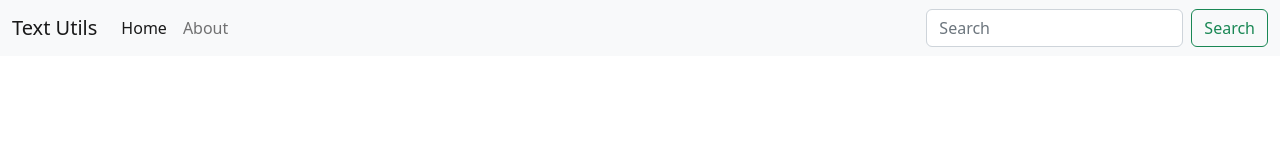
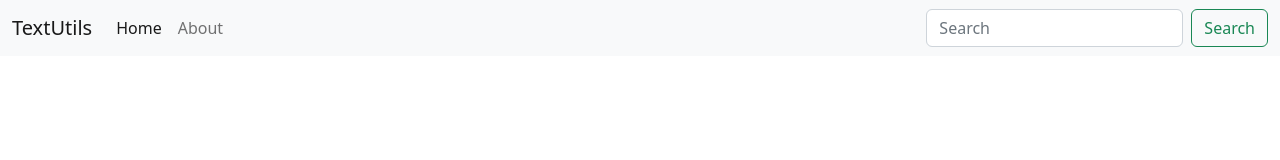
Before and after one commit to mohdmaaz2000/Text-Utils, a React (Create React App) app: page / in a window 1280 px wide. Shown: the top 160 px of the page. Built offline with nearby package versions, Linux system fonts and the light colour scheme.

Commit message:
Props and Props type

```diff
--- a/src/App.js
+++ b/src/App.js
@@ -1,31 +1,10 @@
 import './App.css';
+import Navbar from './components/Navbar';
 
 function App() {
   return (
     <>
-  <nav className="navbar navbar-expand-lg bg-light">
-  <div className="container-fluid">
-    <a className="navbar-brand" href="#">Text Utils</a>
-    <button className="navbar-toggler" type="button" data-bs-toggle="collapse" data-bs-target="#navbarSupportedContent" aria-controls="navbarSupportedContent" aria-expanded="false" aria-label="Toggle navigation">
-      <span className="navbar-toggler-icon"></span>
-    </button>
-    <div className="collapse navbar-collapse" id="navbarSupportedContent">
-      <ul className="navbar-nav me-auto mb-2 mb-lg-0">
-        <li className="nav-item">
-          <a className="nav-link active" aria-current="page" href="/">Home</a>
-        </li>
-        <li className="nav-item">
-          <a className="nav-link" href="/">About</a>
-        </li>
-
-      </ul>
-      <form className="d-flex" role="search">
-        <input className="form-control me-2" type="search" placeholder="Search" aria-label="Search"/>
-        <button className="btn btn-outline-success" type="submit">Search</button>
-      </form>
-    </div>
-  </div>
-</nav>
+      <Navbar title="TextUtils" />
     </>
   );
 }
--- /dev/null
+++ b/src/components/Navbar.js
@@ -0,0 +1,42 @@
+// use snippet rfc (react functional component)
+
+import React from 'react'
+import PropTypes from 'prop-types';
+
+export default function Navbar(props) {
+    return (
+        <nav className="navbar navbar-expand-lg bg-light">
+            <div className="container-fluid">
+                <a className="navbar-brand" href="/">{props.title}</a>
+                <button className="navbar-toggler" type="button" data-bs-toggle="collapse" data-bs-target="#navbarSupportedContent" aria-controls="navbarSupportedContent" aria-expanded="false" aria-label="Toggle navigation">
+                    <span className="navbar-toggler-icon"></span>
+                </button>
+                <div className="collapse navbar-collapse" id="navbarSupportedContent">
+                    <ul className="navbar-nav me-auto mb-2 mb-lg-0">
+                        <li className="nav-item">
+                            <a className="nav-link active" aria-current="page" href="/">Home</a>
+                        </li>
+                        <li className="nav-item">
+                            <a className="nav-link" href="/">{props.text}</a>
+                        </li>
+
+                    </ul>
+                    <form className="d-flex" role="search">
+                        <input className="form-control me-2" type="search" placeholder="Search" aria-label="Search" />
+                        <button className="btn btn-outline-success" type="submit">Search</button>
+                    </form>
+                </div>
+            </div>
+        </nav>
+    )
+}
+
+Navbar.propTypes = {
+    title: PropTypes.string.isRequired,
+    text: PropTypes.string.isRequired
+};
+
+Navbar.defaultProps = {
+    title: 'Stranger',
+    text: "About"
+};
```
